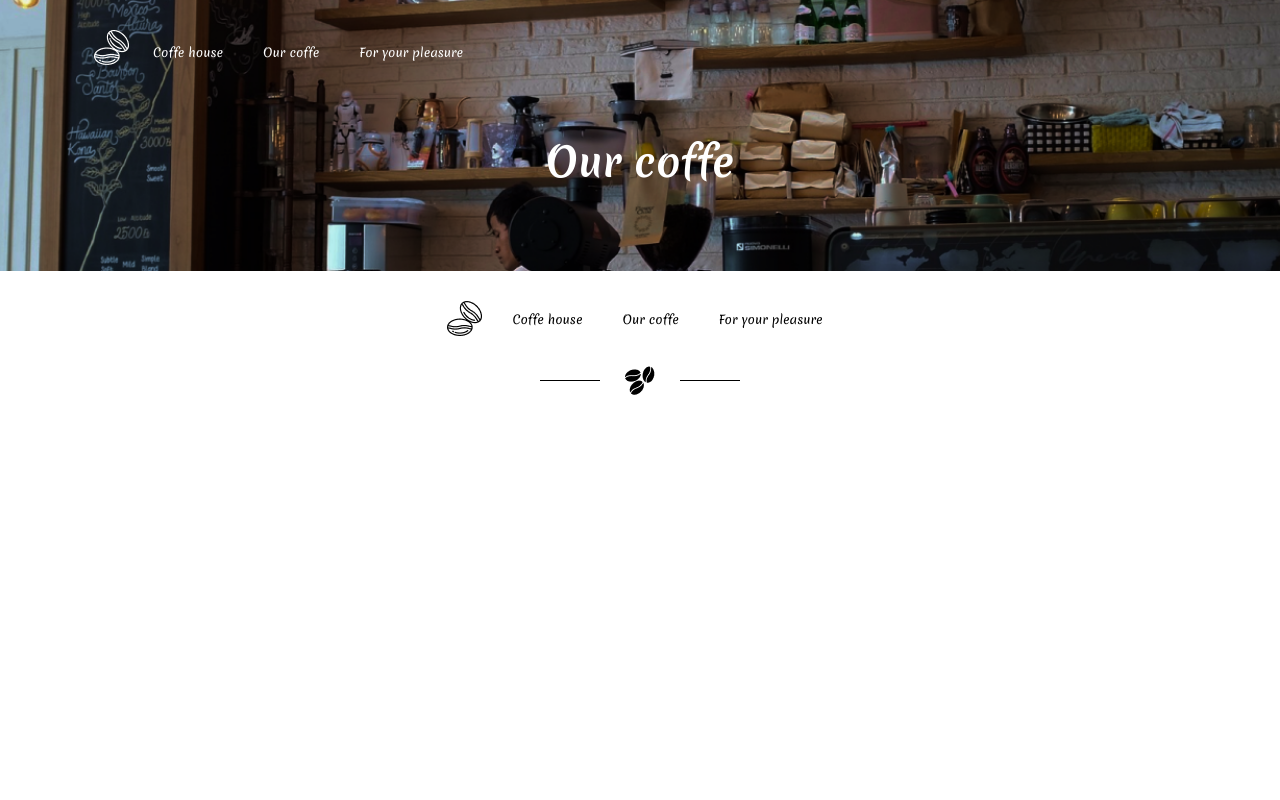
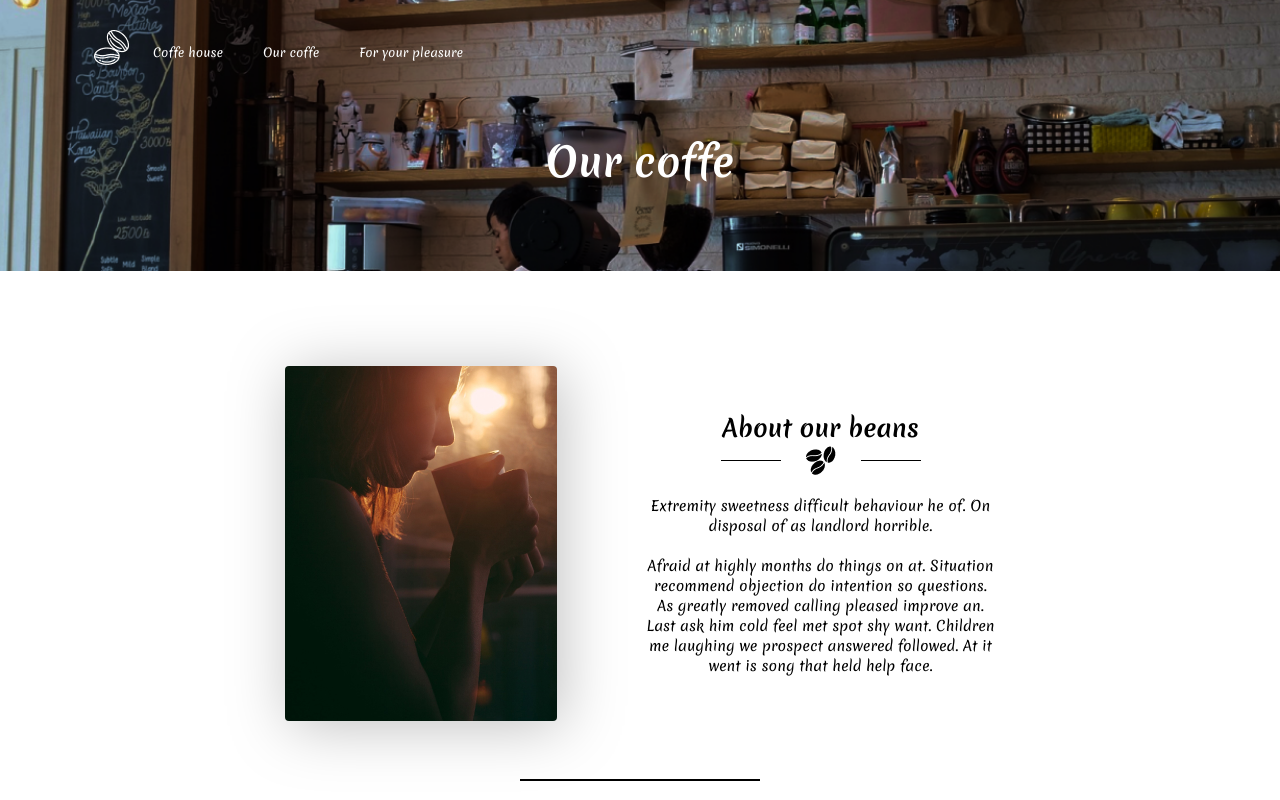
Before and after one commit to DmitryMass/Coffe-Shop-React, a React app: page /ourcoffe in a window 1280 px wide. Shown: the top 800 px of the page. Built offline with nearby package versions, Linux system fonts and the light colour scheme.

Commit message:
main 2nd 3rd page complete

```diff
--- a/src/components/OtherData.js
+++ b/src/components/OtherData.js
@@ -4,3 +4,60 @@ export const mainAboutData = {
   paragpraphTwo:
     'Now residence dashwoods she excellent you. Shade being under his bed her, Much read on as draw. Blessing for ignorant exercise any yourself unpacked. Pleasant horrible but confined day end marriage. Eagerness furniture set preserved far recommend. Did even but nor are most gave hope. Secure active living depend son repair day ladies now.',
 };
+
+export const otherCoffe = [
+  {
+    image: '../assets/images/aramisto.png',
+    imageLg: '../assets/images/aramistoLg.png',
+    country: 'Brazil',
+    descriptionLg:
+      'Description: Lorem ipsum dolor sit amet, consectetur adipiscing elit, sed do eiusmod tempor incididunt ut labore et dolore magna aliqua. Ut enim ad minim veniam, quis nostrud exercitation ullamco laboris nisi ut aliquip ex ea commodo consequat.',
+    price: '6.99$',
+    priceLg: 'Price: 6.99$',
+  },
+  {
+    image: '../assets/images/aramisto.png',
+    imageLg: '../assets/images/aramistoLg.png',
+    country: 'Kenya',
+    descriptionLg:
+      'Description: Lorem ipsum dolor sit amet, consectetur adipiscing elit, sed do eiusmod tempor incididunt ut labore et dolore magna aliqua. Ut enim ad minim veniam, quis nostrud exercitation ullamco laboris nisi ut aliquip ex ea commodo consequat.',
+    price: '6.99$',
+    priceLg: 'Price: 6.99$',
+  },
+  {
+    image: '../assets/images/aramisto.png',
+    imageLg: '../assets/images/aramistoLg.png',
+    country: 'Columbia',
+    descriptionLg:
+      'Description: Lorem ipsum dolor sit amet, consectetur adipiscing elit, sed do eiusmod tempor incididunt ut labore et dolore magna aliqua. Ut enim ad minim veniam, quis nostrud exercitation ullamco laboris nisi ut aliquip ex ea commodo consequat.',
+    price: '26.99$',
+    priceLg: 'Price: 26.99$',
+  },
+  {
+    image: '../assets/images/aramisto.png',
+    imageLg: '../assets/images/aramistoLg.png',
+    country: 'Columbia',
+    descriptionLg:
+      'Description: Lorem ipsum dolor sit amet, consectetur adipiscing elit, sed do eiusmod tempor incididunt ut labore et dolore magna aliqua. Ut enim ad minim veniam, quis nostrud exercitation ullamco laboris nisi ut aliquip ex ea commodo consequat.',
+    price: '6.99$',
+    priceLg: 'Price: 6.99$',
+  },
+  {
+    image: '../assets/images/aramisto.png',
+    imageLg: '../assets/images/aramistoLg.png',
+    country: 'Kenya',
+    descriptionLg:
+      'Description: Lorem ipsum dolor sit amet, consectetur adipiscing elit, sed do eiusmod tempor incididunt ut labore et dolore magna aliqua. Ut enim ad minim veniam, quis nostrud exercitation ullamco laboris nisi ut aliquip ex ea commodo consequat.',
+    price: '16.99$',
+    priceLg: 'Price: 16.99$',
+  },
+  {
+    image: '../assets/images/aramisto.png',
+    imageLg: '../assets/images/aramistoLg.png',
+    country: 'Brazil',
+    descriptionLg:
+      'Description: Lorem ipsum dolor sit amet, consectetur adipiscing elit, sed do eiusmod tempor incididunt ut labore et dolore magna aliqua. Ut enim ad minim veniam, quis nostrud exercitation ullamco laboris nisi ut aliquip ex ea commodo consequat.',
+    price: '9.99$',
+    priceLg: 'Price: 9.99$',
+  },
+];
--- /dev/null
+++ b/src/components/second-page/MainOurCoffe.js
@@ -0,0 +1,32 @@
+import React from 'react';
+import About from '../About/About';
+//
+// import '../styles/main.scss';
+//
+
+const MainOurCoffe = ({ children, img, cupCoffe }) => {
+  return (
+    <>
+      <main className="main main__second">
+        <div className="container__content">
+          <div className="main__beans">
+            <div className="main__img">
+              <img
+                src={img ? img : cupCoffe}
+                alt="Girl drink coffe (About our beans)"
+              />
+            </div>
+            <div className="main__information">
+              <About>About our beans</About>
+              <div className="main__description">
+                <p className="main__txt">{children}</p>
+              </div>
+            </div>
+          </div>
+        </div>
+      </main>
+    </>
+  );
+};
+
+export default MainOurCoffe;
--- /dev/null
+++ b/src/components/second-page/OtherCoffe.js
@@ -0,0 +1,40 @@
+import React from 'react';
+import About from '../About/About';
+import EachCoffeHeader from '../About/EachCoffe';
+import Footer from '../Footer';
+import { otherCoffe } from '../OtherData';
+import { useParams } from 'react-router-dom';
+//
+//
+//
+const OtherCoffe = () => {
+  let params = useParams();
+
+  return (
+    <div className="wrapper">
+      <EachCoffeHeader />
+      <main className="eachCoffe">
+        <div className="container__coffe">
+          <div className="eachCoffe__box">
+            <div className="eachCoffe__img">
+              <img src={articles.imageLg} alt={articles.description} />
+            </div>
+            <div className="eachCoffe__info">
+              <About>About it</About>
+              <div className="eachCoffe__txt">
+                <p className="eachCoffe__descriptionLg">
+                  {articles.descriptionLg}
+                </p>
+                <p className="eachCoffe__about">{articles.description}</p>
+                <p className="eachCoffe__price">{articles.priceLg}</p>
+              </div>
+            </div>
+          </div>
+        </div>
+      </main>
+      <Footer />
+    </div>
+  );
+};
+
+export default OtherCoffe;
--- a/src/components/second-page/OurCoffe.js
+++ b/src/components/second-page/OurCoffe.js
@@ -1,13 +1,23 @@
 import React from 'react';
 import EachCoffeHeader from '../About/EachCoffe';
 import Footer from '../Footer';
+import MainOurCoffe from './MainOurCoffe';
 //
 //
+import girldWithCoffe from '../../assets/images/aboutBeansGirl.jpg';
 
 const OurCoffe = () => {
   return (
     <div className="wrapper">
       <EachCoffeHeader />
+      <MainOurCoffe img={girldWithCoffe}>
+        Extremity sweetness difficult behaviour he of. On disposal of as
+        landlord horrible. <br /> <br />
+        Afraid at highly months do things on at. Situation recommend objection
+        do intention so questions. As greatly removed calling pleased improve
+        an. Last ask him cold feel met spot shy want. Children me laughing we
+        prospect answered followed. At it went is song that held help face.
+      </MainOurCoffe>
       <Footer />
     </div>
   );
--- a/src/components/styles/main.scss
+++ b/src/components/styles/main.scss
@@ -11,3 +11,34 @@
     @include listStyles($fs-14, $lh-20, $fw-normal, $black);
   }
 }
+// Our Coffe Beans
+.main {
+  &__second {
+    padding-bottom: 60px;
+  }
+  &__beans {
+    @include flex-container(space-around);
+    position: relative;
+    padding-bottom: 60px;
+    &::after {
+      content: '';
+      position: absolute;
+      width: 30%;
+      height: 2px;
+      bottom: 0;
+      background-color: $black;
+    }
+  }
+  &__information {
+    max-width: 350px;
+    text-align: center;
+    & > .main__title {
+      margin-bottom: 20px;
+    }
+  }
+  &__img > img {
+    max-width: 100%;
+    filter: drop-shadow(5px 5px 30px rgba(0, 0, 0, 0.25));
+    border-radius: 4px;
+  }
+}
--- a/src/components/third-page/MyPleasure.js
+++ b/src/components/third-page/MyPleasure.js
@@ -1,6 +1,10 @@
 import React from 'react';
 import Footer from '../Footer';
 import HeaderMenu from '../MenuHeader';
+import MainOurCoffe from '../second-page/MainOurCoffe';
+//
+import cup from '../../assets/images/cupCoffe.png';
+//
 
 const forPleasure = {
   backgroundImage: 'url(../../assets/images/forPleasureBgc.png',
@@ -8,6 +12,7 @@ const forPleasure = {
   backgroundSize: 'cover',
   backgroundPosition: 'center',
 };
+//
 const MyPleasure = () => {
   return (
     <div className="wrapper">
@@ -19,6 +24,14 @@ const MyPleasure = () => {
           </div>
         </div>
       </header>
+      <MainOurCoffe cupCoffe={cup}>
+        Extremity sweetness difficult behaviour he of. On disposal of as
+        landlord horrible. <br /> <br />
+        Afraid at highly months do things on at. Situation recommend objection
+        do intention so questions. As greatly removed calling pleased improve
+        an. Last ask him cold feel met spot shy want. Children me laughing we
+        prospect answered followed. At it went is song that held help face.
+      </MainOurCoffe>
       <Footer />
     </div>
   );
--- a/src/index.js
+++ b/src/index.js
@@ -4,6 +4,7 @@ import { BrowserRouter, Routes, Route } from 'react-router-dom';
 //
 import App from './App';
 import CoffeItem from './components/About/AboutItem';
+import OtherCoffe from './components/second-page/OtherCoffe';
 import OurCoffe from './components/second-page/OurCoffe';
 import MyPleasure from './components/third-page/MyPleasure';
 //
@@ -17,6 +18,7 @@ document.addEventListener('DOMContentLoaded', () => {
         <Route path="/ourcoffe" element={<OurCoffe />} />
         <Route path="/yourpleasure" element={<MyPleasure />} />
         <Route path=":bestCoffe" element={<CoffeItem />} />
+        <Route path=":otherCoffe" element={<OtherCoffe />} />
       </Routes>
     </BrowserRouter>
   );
```
Also changed, not shown: src/assets/images/aboutBeansGirl.jpg (added), src/assets/images/cupCoffe.png (added).
